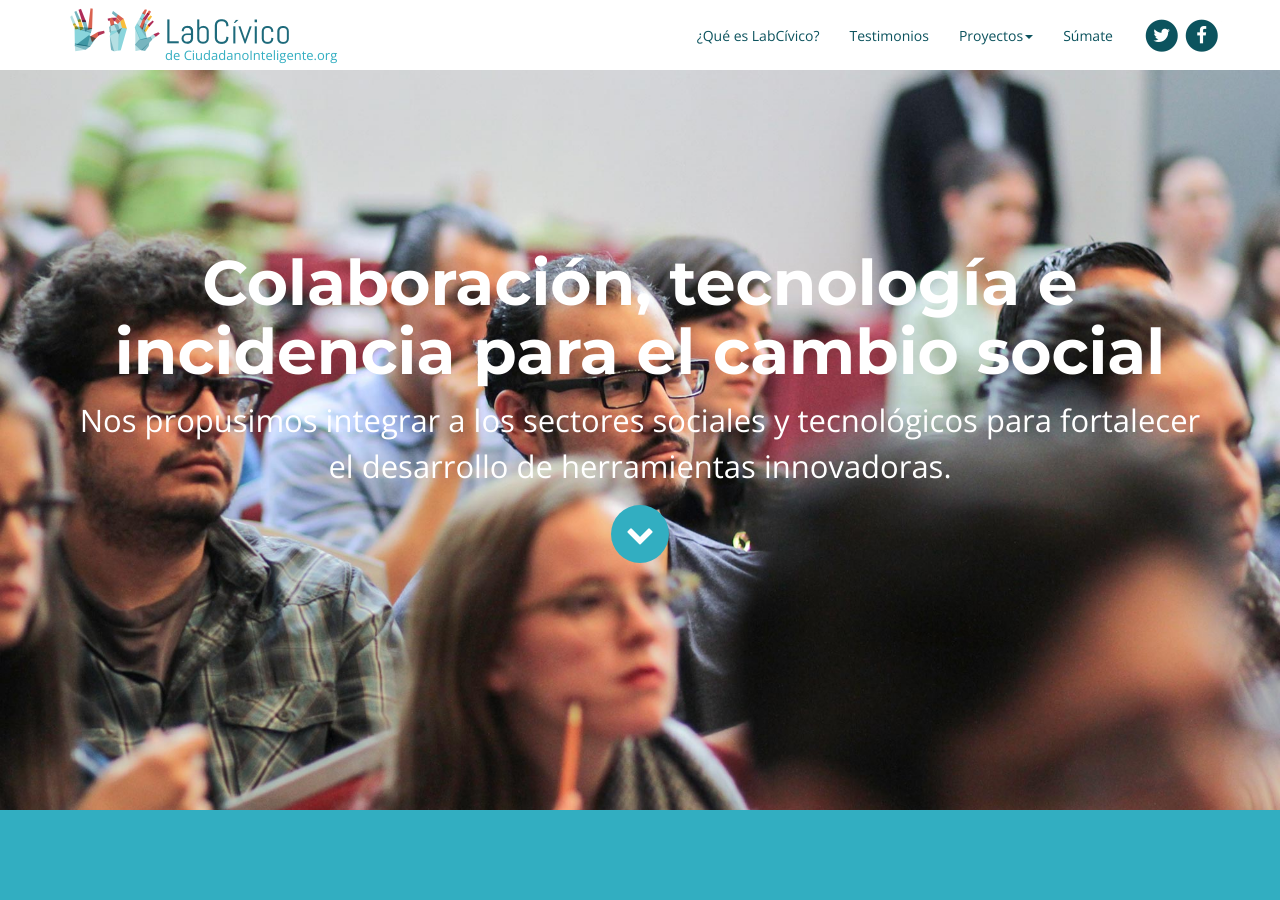
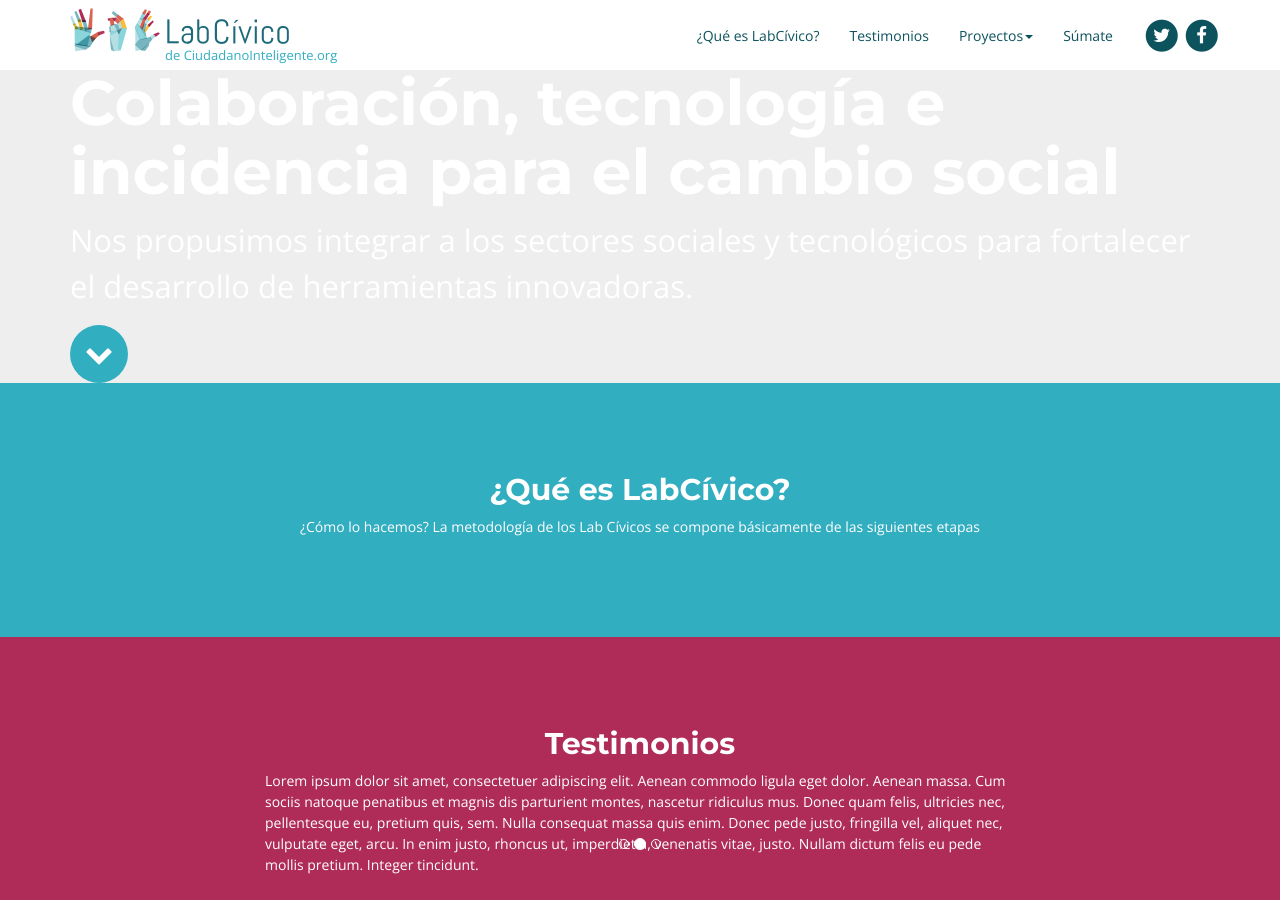
Before and after one commit to ciudadanointeligente/br.labcivico.org.github.io, a Jekyll site: the page built from index.html, in a window 1280 px wide and 900 px high. Built offline with Jekyll 4.4.1, drawn with Linux system fonts in a browser that asks for light colours; nearby versions of some CDN libraries; comment, search, counter and statistics services are not loaded.

Commit message:
Delete carousel in jumbotron

```diff
--- a/_includes/welcome.html
+++ b/_includes/welcome.html
@@ -1,11 +1,4 @@
 <div class="jumbotron">
-  <div id="carousel-example-generic" class="carousel slide" data-ride="carousel">
-    <!-- wrapper for slides -->
-    <div class="carousel-inner" role="listbox">
-      <div class="item active">
-        <img src="img/01.jpg" alt="First slide">
-      </div>
-      <div class="jumbotron-intro">
   <div class="container">
       <div class="row">
         <div class="blk col-md-12">
@@ -16,6 +9,3 @@
       </div>
   </div>
 </div>
-    </div>
-  </div>
-</div>
```
Lines whose indentation alone changed are shown as unchanged.
